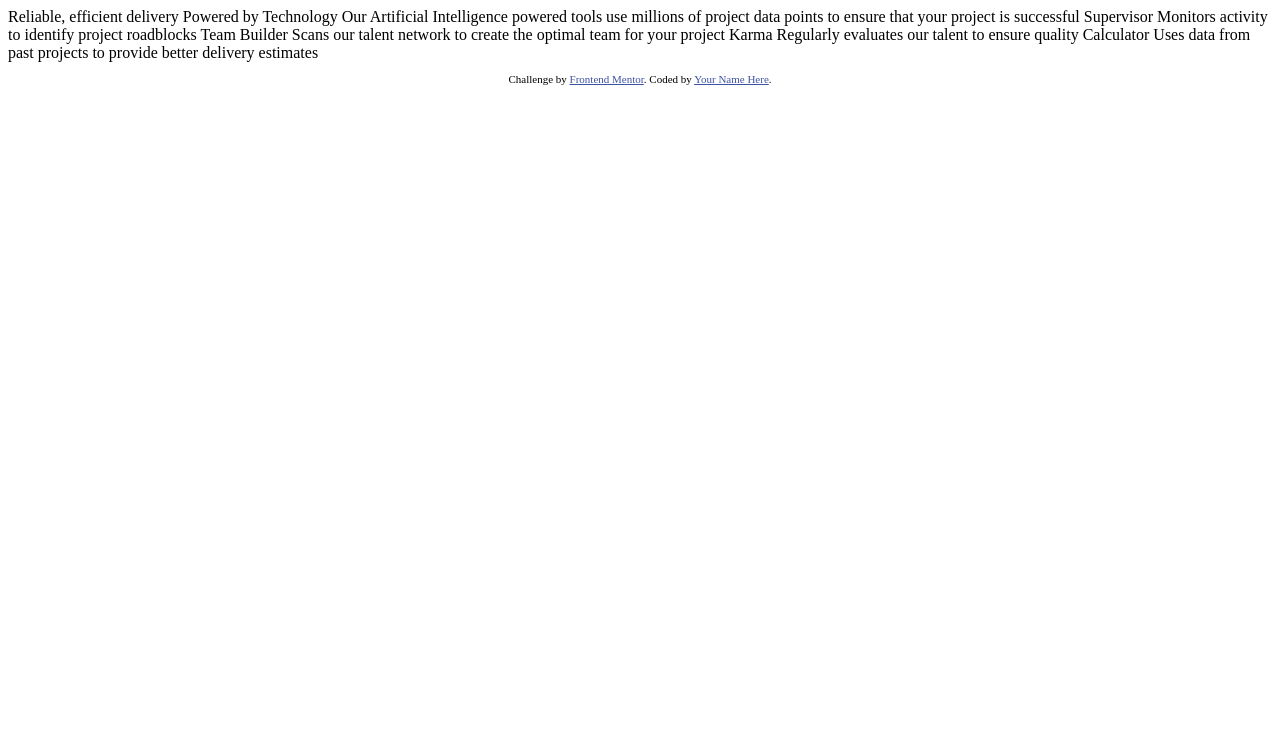
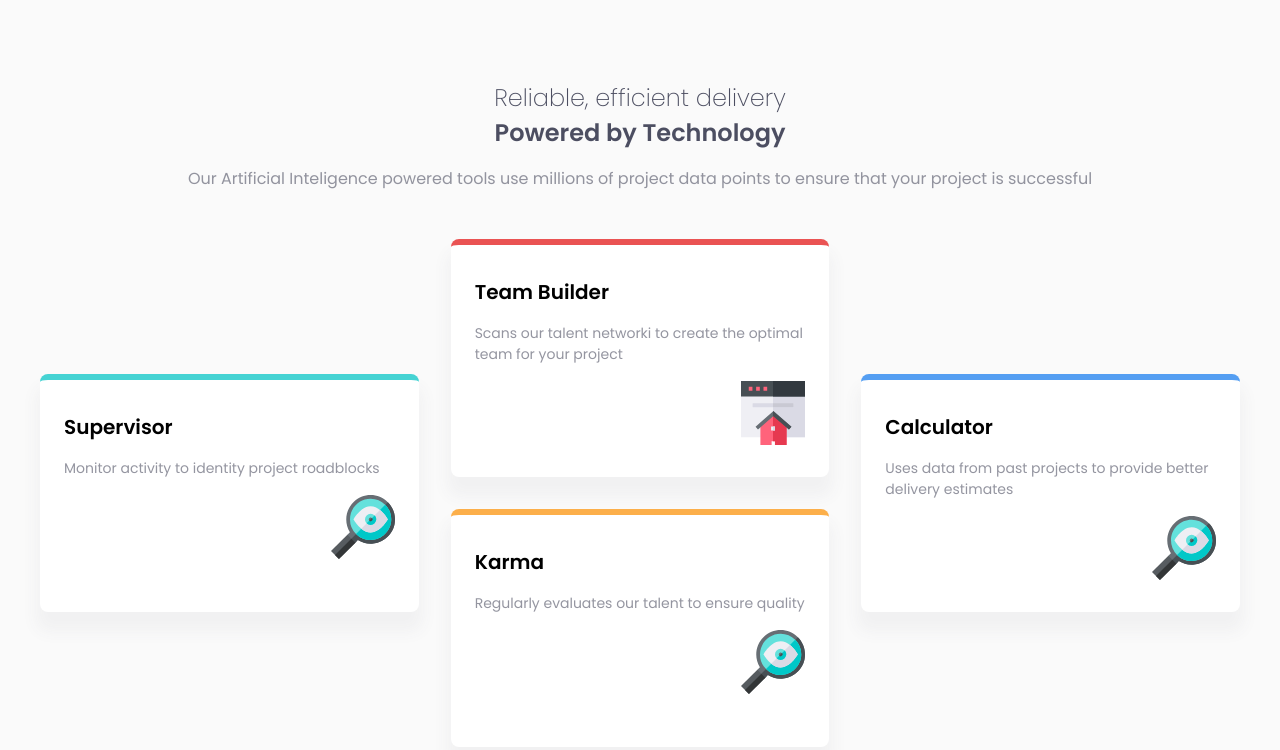
Before and after one commit to ChiragM999/Frontend-Mentor, a plain HTML site: page Level1/four-card-feature-section-master/index.html in a window 1280 px wide. Drawn offline with Linux system fonts and the light colour scheme.

Commit message:
Completed 4 card featured section Challenge (Level 1)

```diff
--- a/Level1/four-card-feature-section-master/index.html
+++ b/Level1/four-card-feature-section-master/index.html
@@ -1,21 +1,63 @@
 <!DOCTYPE html>
 <html lang="en">
 	<head>
-  <meta charset="UTF-8">
-  <meta name="viewport" content="width=device-width, initial-scale=1.0"> <!-- displays site properly based on user's device -->
+		<meta charset="UTF-8" />
+		<meta name="viewport" content="width=device-width, initial-scale=1.0" />
+		<!-- displays site properly based on user's device -->
 
-  <link rel="icon" type="image/png" sizes="32x32" href="./images/favicon-32x32.png">
+		<link
+			rel="icon"
+			type="image/png"
+			sizes="32x32"
+			href="./images/favicon-32x32.png"
+		/>
 
+		<link rel="stylesheet" href="styles.css" />
 		<title>Frontend Mentor | Four card feature section</title>
 
 		<!-- Feel free to remove these styles or customise in your own stylesheet 👍 -->
-  <style>
-    .attribution { font-size: 11px; text-align: center; }
-    .attribution a { color: hsl(228, 45%, 44%); }
-  </style>
 	</head>
 	<body>
+		<main>
+			<header>
+				<h1 class="heading-primary">
+					Reliable, efficient delivery<span>Powered by Technology</span>
+				</h1>
+				<p>
+					Our Artificial Inteligence powered tools use millions of project data
+					points to ensure that your project is successful
+				</p>
+			</header>
+			<div class="grid">
+				<div class="grid-item" data-color="accent-2">
+					<h2>Supervisor</h2>
+					<p>Monitor activity to identity project roadblocks</p>
+					<img src="images/icon-supervisor.svg" alt="" />
+				</div>
+				<div class="grid-item" data-color="accent-1">
+					<h2>Team Builder</h2>
+					<p>
+						Scans our talent networki to create the optimal team for your
+						project
+					</p>
+					<img src="images/icon-team-builder.svg" alt="" />
+				</div>
+				<div class="grid-item" data-color="accent-3">
+					<h2>Karma</h2>
+					<p>Regularly evaluates our talent to ensure quality</p>
+					<img src="images/icon-supervisor.svg" alt="" />
+				</div>
+				<div class="grid-item" data-color="accent-4">
+					<h2>Calculator</h2>
+					<p>
+						Uses data from past projects to provide better delivery estimates
+					</p>
+					<img src="images/icon-supervisor.svg" alt="" />
+				</div>
+			</div>
+		</main>
 
+		<!--
   Reliable, efficient delivery
   Powered by Technology
 
@@ -34,12 +76,6 @@
   Calculator
   Uses data from past projects to provide better delivery estimates
 
-
-  <footer>
-    <p class="attribution">
-      Challenge by <a href="https://www.frontendmentor.io?ref=challenge" target="_blank">Frontend Mentor</a>.
-      Coded by <a href="#">Your Name Here</a>.
-    </p>
-  </footer>
+   -->
 	</body>
 </html>
--- /dev/null
+++ b/Level1/four-card-feature-section-master/styles.css
@@ -0,0 +1,154 @@
+@import url('https://fonts.googleapis.com/css2?family=Poppins:wght@200;400;600&display=swap');
+
+:root {
+	--accent-1: 0, 78%, 62%;
+	--accent-2: 180, 62%, 55%;
+	--accent-3: 34, 97%, 64%;
+	--accent-4: 212, 86%, 64%;
+
+	--clr-neutral-blue: 234, 12%, 34%;
+	--clr-grayish-blue: 229, 6%, 66%;
+	--clr-light-gray: 0, 0%, 98%;
+
+	--fw-light: 200;
+	--fw-regular: 400;
+	--fw-bold: 600;
+
+	--fs-200: 0.875rem;
+	--fs-400: 1.125rem;
+	--fs-500: 1.25rem;
+	--fs-600: 1.5rem;
+	--fs-700: 1.75rem;
+	--fs-800: 2rem;
+	--fs-900: 5rem;
+}
+
+*,
+*::after,
+*::before {
+	margin: 0;
+	padding: 0;
+	box-sizing: border-box;
+
+	font: inherit;
+}
+
+svg {
+	display: block;
+	max-width: 100%;
+}
+
+body {
+	font-family: 'Poppins', sans-serif;
+	background-color: hsl(var(--clr-light-gray));
+}
+
+main {
+	margin: 5rem 2rem;
+
+	display: grid;
+	place-items: center;
+	gap: 3rem;
+}
+
+header {
+	text-align: center;
+
+	display: flex;
+	flex-direction: column;
+	gap: 1rem;
+}
+
+.heading-primary {
+	font-size: var(--fs-600);
+	font-weight: var(--fw-light);
+	color: hsl(var(--clr-neutral-blue));
+}
+
+.heading-primary span {
+	display: block;
+	font-weight: var(--fw-bold);
+}
+header p {
+	font-weight: var(--fw-regular);
+	color: hsl(var(--clr-neutral-blue), 60%);
+}
+
+.grid {
+	display: grid;
+	gap: 2rem;
+
+	max-width: 75rem;
+}
+.grid-item[data-color='accent-1'] {
+	--item-color: hsl(var(--accent-1));
+}
+.grid-item[data-color='accent-2'] {
+	--item-color: hsl(var(--accent-2));
+}
+.grid-item[data-color='accent-3'] {
+	--item-color: hsl(var(--accent-3));
+}
+.grid-item[data-color='accent-4'] {
+	--item-color: hsl(var(--accent-4));
+}
+
+.grid-item {
+	background-color: white;
+	box-shadow: 0 1rem 1rem 0.25rem hsl(var(--clr-neutral-blue), 0.05);
+
+	border-top: 6px solid var(--item-color);
+	border-radius: 0.5rem;
+
+	padding: 2rem 1.5rem;
+	gap: 1rem;
+
+	display: flex;
+	flex-direction: column;
+}
+
+.grid-item img {
+	align-self: flex-end;
+}
+.grid-item h2 {
+	font-size: var(--fs-500);
+	font-weight: var(--fw-bold);
+}
+.grid-item p {
+	font-size: var(--fs-200);
+	color: hsl(var(--clr-neutral-blue), 60%);
+}
+
+@media (min-width: 40em) {
+	.grid {
+		grid-template-columns: 1fr 1fr;
+	}
+}
+
+@media (min-width: 60em) {
+	.grid {
+		grid-template-columns: 1fr 1fr 1fr;
+		grid-template-rows: repeat(4, 1fr);
+	}
+
+	.grid-item:nth-child(1) {
+		grid-column-start: 1;
+		grid-row-start: 2;
+		grid-row-end: 4;
+	}
+	.grid-item:nth-child(2) {
+		grid-column-start: 2;
+		grid-row-start: 1;
+		grid-row-end: 3;
+	}
+	.grid-item:nth-child(3) {
+		grid-column-start: 2;
+		grid-row-start: 3;
+		grid-row-end: 5;
+	}
+	.grid-item:nth-child(4) {
+		grid-column-start: 3;
+		grid-row-start: 2;
+		grid-row-end: 4;
+	}
+}
```
Also changed, not shown: Level1/profile-card-component-main/index.html (+2 -2 lines). Lines whose indentation alone changed are shown as unchanged.
